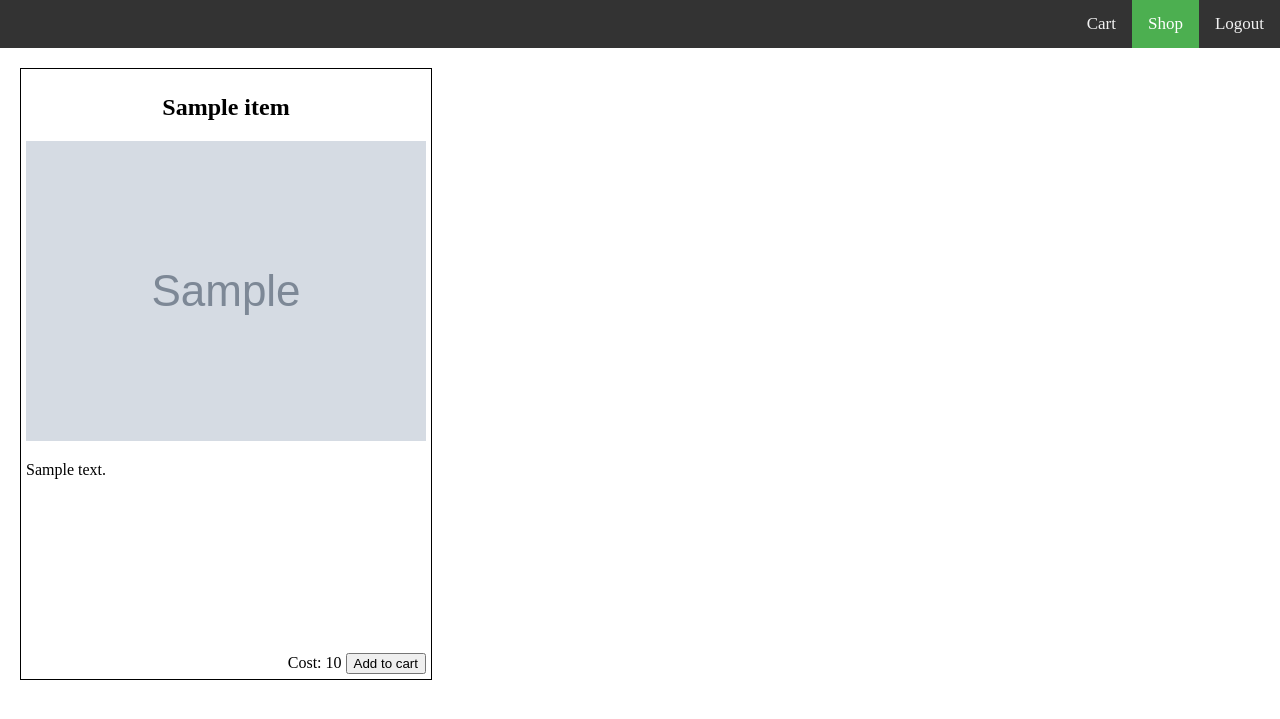
After one commit to bogotolec/vulnexamples, a Django app: template a8_insecure_deserialization/templates/a8_insecure_deserialization/shop.html in a window 1280 px wide. The commit adds this page. Shown: the top 719 px of the page. Run offline with Django 3.2, Linux system fonts and the light colour scheme; the template is opened without the code that fills it: most values are stand-ins (such as "Sample title", 1, 10 or a date in 2020); grey boxes marked "Sample" are stand-in pictures.

Commit message:
added a8

```diff
--- /dev/null
+++ b/a8_insecure_deserialization/static/a8_insecure_deserialization/shop.css
@@ -0,0 +1,46 @@
+.item {
+    border: 1px black solid;
+    width: 400px;
+    height: 600px;
+    float: left;
+    text-align: right;
+    margin: 10px;
+    padding: 5px;
+}
+
+.item_name {
+    text-align: center;
+    display: block;
+}
+
+p {
+    text-align: left;
+}
+
+.all_without_button {
+    height: 559px;
+}
+
+.top_panel {
+    background-color: #333;
+    overflow: hidden;
+}
+
+.top_panel a, .top_panel span {
+    float: right;
+    color: #f2f2f2;
+    text-align: center;
+    padding: 14px 16px;
+    text-decoration: none;
+    font-size: 17px;
+}
+
+.top_panel a:hover {
+    background-color: #ddd;
+    color: black;
+}
+
+.top_panel .active {
+    background-color: #4CAF50;
+    color: white;
+}
--- /dev/null
+++ b/a8_insecure_deserialization/templates/a8_insecure_deserialization/shop.html
@@ -0,0 +1,42 @@
+{% extends 'base.html' %}
+{% load static %}
+
+
+{% block title %}Shop{% endblock %}
+{% block inside_head %}
+    <link rel="stylesheet" type="text/css" href="{% static 'a8_insecure_deserialization/shop.css' %}">
+{% endblock %}
+
+{% block top_panel %}
+    <div class="top_panel">
+        <a href="{% url 'logout' %}">Logout</a>
+        <a class="active">Shop</a>
+        <a href="{% url 'cart' %}">Cart</a>
+    </div>
+{% endblock %}
+
+{% block content %}
+
+
+	{% for i in items %}
+        <div class="item">
+            <div class="all_without_button">
+                <h2 class="item_name">
+                    {{ i.name }}
+                </h2>
+                <img src="{% static i.image %}"/>
+                <p class="desc">{{ i.description }}</p>
+            </div>
+
+            <div>
+                <form method="post" action="{% url 'shop' %}">
+                    {% csrf_token %}
+                    <span class="price">Cost: {{ i.price }}</span>
+                    <input name="id" value="{{ i.id }}" type="hidden">
+                    <button class="add_to_cart" type="submit">Add to cart</button>
+                </form>
+            </div>
+        </div>
+    {% endfor %}
+
+{% endblock %}
--- a/index/templates/index/index.html
+++ b/index/templates/index/index.html
@@ -105,7 +105,7 @@
 					Insecure deserialization often leads to remote code execution. Even if deserialization flaws do not result in remote code execution, they can be used to perform attacks, including replay attacks, injection attacks, and privilege escalation attacks.
 				</td>
 				<td>
-					TODO
+					<a href="{% host_url 'index' host 'a8_insecure_deserialization' %}">example</a>
 				</td>
 			</tr>
 			<tr>
--- a/static/stylesheet.css
+++ b/static/stylesheet.css
@@ -1,3 +1,7 @@
+body {
+    margin: 0;
+}
+
 table {
 	margin: 10px 5% 10px;
 	border-collapse: collapse;
@@ -19,6 +23,11 @@ td {
 	padding: 5px 5px;
 }
 
+img {
+    max-width: 100%;
+    max-height: 100%;
+}
+
 .warning {
     color: red;
 }
@@ -26,3 +35,7 @@ td {
 .note {
     color: dimgray;
 }
+
+main {
+    padding: 10px;
+}
--- a/templates/base.html
+++ b/templates/base.html
@@ -8,6 +8,7 @@
 		{% block inside_head %}{% endblock %}
 	</head>
 	<body>
+        {% block top_panel %}{% endblock %}
 		<main>
 			{% block content %}{% endblock %}
 		</main>
--- a/vulnexamples/hosts.py
+++ b/vulnexamples/hosts.py
@@ -6,4 +6,5 @@ host_patterns = patterns(
     host('a1', 'a1_injection.urls', name='a1_injection'),
     host('a2', 'a2_broken_auth.urls', name='a2_broken_auth'),
     host('a7', 'a7_xss.urls', name='a7_xss'),
+    host('a8', 'a8_insecure_deserialization.urls', name='a8_insecure_deserialization'),
 )
--- a/vulnexamples/models.py
+++ b/vulnexamples/models.py
@@ -7,4 +7,5 @@ from .managers import HostsAuthManager
 class HostsAuthUser(AbstractUser):
     subdomain = models.TextField(max_length=500, blank=True)
     login = models.TextField(max_length=500, blank=True)
+    balance = models.IntegerField(default=10)
     objects = HostsAuthManager()
--- a/vulnexamples/settings.py
+++ b/vulnexamples/settings.py
@@ -26,6 +26,7 @@ INSTALLED_APPS = [
     'a1_injection',
     'a2_broken_auth',
     'a7_xss',
+    'a8_insecure_deserialization',
     'channels',
     'django_hosts',
     'django.contrib.admin',
```
Also changed, not shown: a8_insecure_deserialization/forms.py (added, +8 -0 lines), a8_insecure_deserialization/templates/a8_insecure_deserialization/buy.html (added, +27 -0 lines), a8_insecure_deserialization/templates/a8_insecure_deserialization/cart.html (added, +29 -0 lines), a8_insecure_deserialization/templates/a8_insecure_deserialization/index.html (added, +21 -0 lines), a8_insecure_deserialization/urls.py (added, +14 -0 lines), a8_insecure_deserialization/views.py (added, +199 -0 lines), a8_insecure_deserialization/__init__.py (added), a8_insecure_deserialization/static/images/baguette.png (added), a8_insecure_deserialization/static/images/bread.jpg (added), a8_insecure_deserialization/static/images/not_bread.jpg (added), a8_insecure_deserialization/static/images/sliced_bread.jpeg (added).
